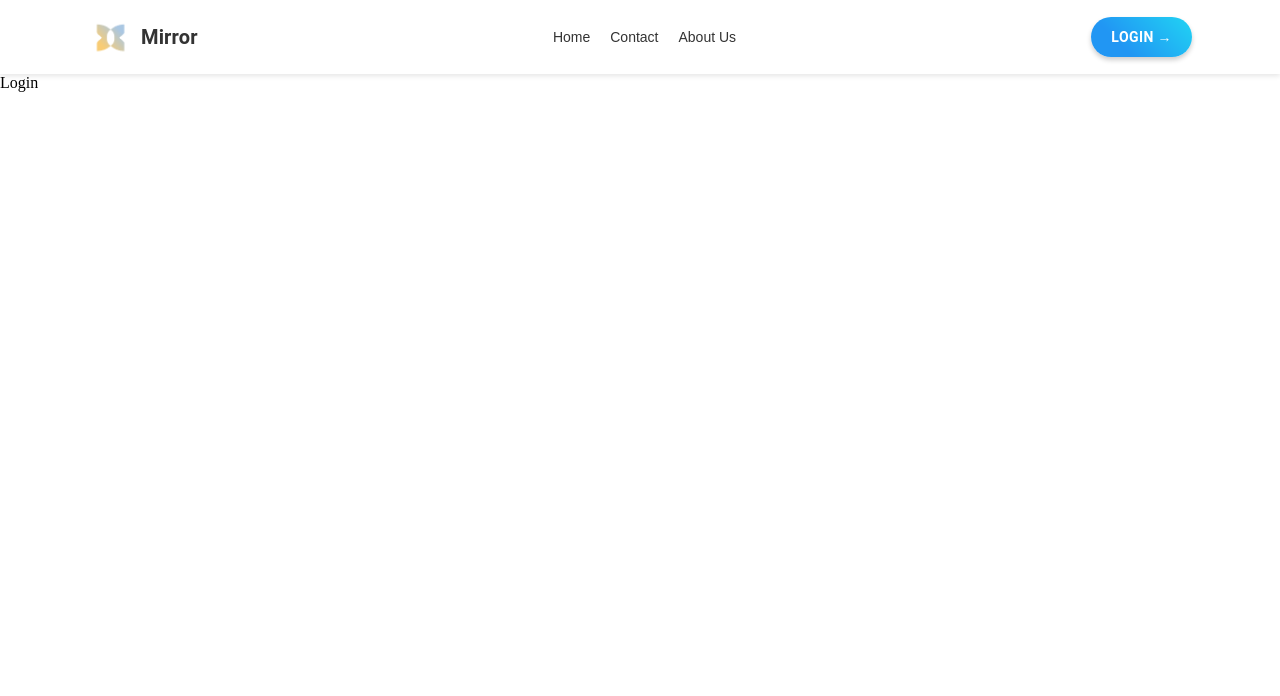
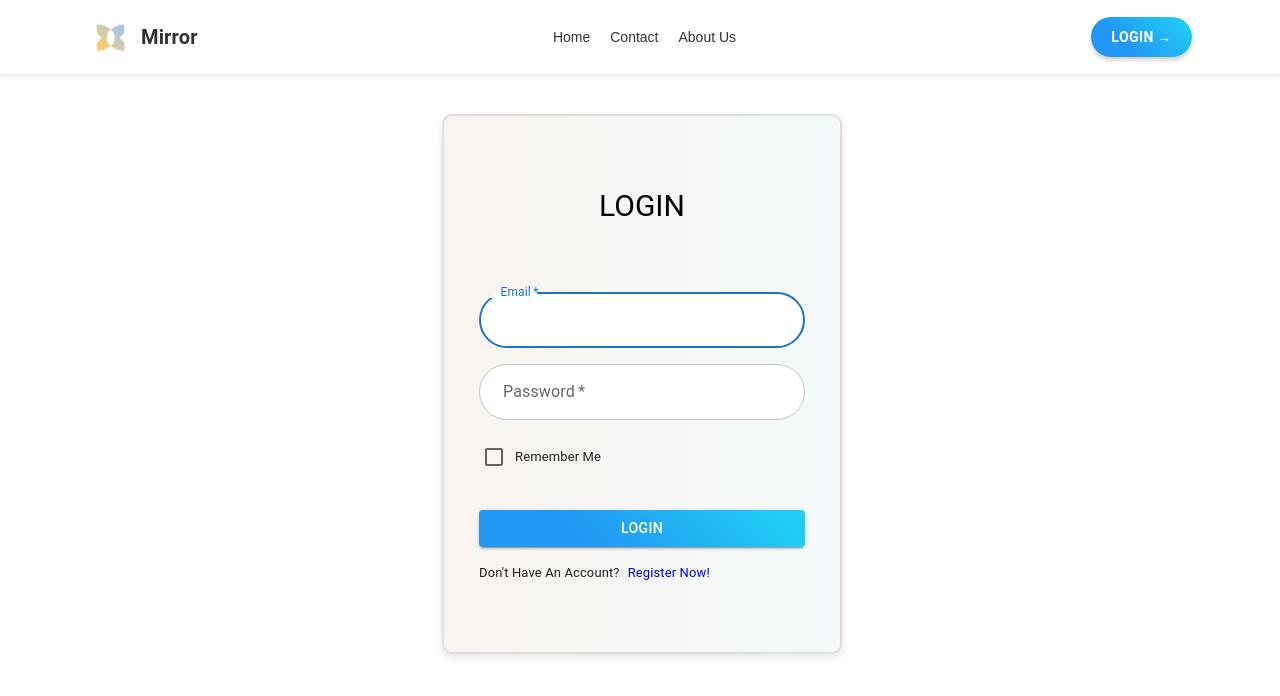
Before and after one commit to IsurangaSilva/Advancements-in-Digital-Healthcare-Technologies, a React (Vite) app in the folder Mirror_Web/frontend/: page /login in a window 1280 px wide. Shown: the top 696 px of the page. Built offline with nearby package versions, Linux system fonts and the light colour scheme.

Commit message:
Login Frontend Functionality Done

```diff
--- a/Mirror_Web/frontend/package.json
+++ b/Mirror_Web/frontend/package.json
@@ -12,6 +12,7 @@
   "dependencies": {
     "@emotion/react": "^11.14.0",
     "@emotion/styled": "^11.14.0",
+    "@mui/icons-material": "^6.4.7",
     "@mui/material": "^6.4.7",
     "axios": "^1.8.3",
     "react": "^19.0.0",
--- a/Mirror_Web/frontend/src/App.jsx
+++ b/Mirror_Web/frontend/src/App.jsx
@@ -10,21 +10,28 @@ import Header from "./components/Header";
 import LoggedInHeader from "./components/LoggedInHeader";
 
 const App = () => {
-  //--------------------Delete this part after creating the login functionality (Begin)--------------------
+  const [isLogged, setIsLogged] = useState(
+    localStorage.getItem("LoggedIn") === "true"
+  );
+
   useEffect(() => {
-    localStorage.setItem("isLogged", "false"); // Change to "true" for a logged-in user
-  }, []);
-  //--------------------Delete this part after creating the login functionality (End)----------------
+    const handleStorageChange = () => {
+      setIsLogged(localStorage.getItem("LoggedIn") === "true");
+    };
 
-  const isLogged = localStorage.getItem("isLogged") === "true";
+    window.addEventListener("storage", handleStorageChange);
+
+   return () => {
+     window.removeEventListener("storage", handleStorageChange);
+   };
+ }, []);
+
 
   return (
     <>
-      {/* Dynamic Header */}
       {isLogged ? <LoggedInHeader /> : <Header />}
 
       <Routes>
-        {/* Home Route (Changes based on login state) */}
         <Route path="/" element={isLogged ? <Dashboard /> : <Home />} />
 
         {/* Public Routes */}
--- a/Mirror_Web/frontend/src/components/LoggedInHeader.jsx
+++ b/Mirror_Web/frontend/src/components/LoggedInHeader.jsx
@@ -1,7 +1,18 @@
 import React from "react";
-import { AppBar, Toolbar, Typography, Box } from "@mui/material";
-import { Link } from "react-router-dom";
+import { AppBar, Toolbar, Typography, Box,MenuItem } from "@mui/material";
+import { Link,useNavigate } from "react-router-dom";
 import Logo from "../assets/logo.png";
+import AccountCircle from "@mui/icons-material/AccountCircle";
+
+
+const logoutHandler = () => {
+  console.log("Hello")
+  localStorage.removeItem("token");
+  localStorage.removeItem("userId");
+  localStorage.removeItem("role");
+  window.localStorage.setItem("LoggedIn", false);
+  window.location.href = "/";
+};
 
 const LoggedInHeader = () => {
   return (
@@ -38,12 +49,29 @@ const LoggedInHeader = () => {
 
         {/* Navigation (Profile & Status) */}
         <Box sx={{ display: "flex", gap: "20px" }}>
-          <Link to="/profile" style={linkStyle}>
-            Profile
-          </Link>
-          <Link to="/status" style={statusLinkStyle}>
-            STATUS →
-          </Link>
+          <div style={{ display: "flex", alignItems: "center" }}>
+            <Link to="/profile" style={linkStyle}>
+               <AccountCircle style={{ marginRight: 5, backgroundColour:"black",color:"black",fontSize:"28px" }} />
+            </Link>
+          </div>
+          <MenuItem
+            onClick={logoutHandler}
+            sx={{
+              background: "linear-gradient(45deg, #2196F3 30%, #21CBF3 90%)",
+              color: "white",
+              padding: "8px 20px",
+              borderRadius: "25px",
+              fontSize: "14px",
+              fontWeight: "bold",
+              textTransform: "none",
+              boxShadow: "0px 3px 5px rgba(0, 0, 0, 0.2)",
+              "&:hover": {
+                background: "linear-gradient(45deg, #1976D2 30%, #2196F3 90%)",
+              },
+            }}
+          >
+            Logout
+          </MenuItem>
         </Box>
       </Toolbar>
     </AppBar>
--- a/Mirror_Web/frontend/src/pages/Login.jsx
+++ b/Mirror_Web/frontend/src/pages/Login.jsx
@@ -1,9 +1,186 @@
-import React from 'react'
+import React, { useState } from "react";
+import axios from "axios";
+import { useNavigate } from "react-router-dom";
+import { TextField, Button, Box, Typography, Container, Paper ,Checkbox,FormControlLabel} from "@mui/material";
 
 const Login = () => {
+  const [email, setEmail] = useState("");
+  const [password, setPassword] = useState("");
+  const [error, setError] = useState("");
+
+  const handleLogin = async (e) => {
+    e.preventDefault();
+
+    try {
+      const response = await axios.post("http://localhost:4000/api/user/login", {
+        email,
+        password
+      });
+      console.log("Login successful", response.data);
+
+      if (response.status === 200) {
+        window.localStorage.setItem("token", response.data.token);
+        window.localStorage.setItem("userId", response.data.userId);
+        window.localStorage.setItem("role", response.data.role);
+
+        window.localStorage.setItem("LoggedIn", true);
+
+        window.location.href = "/";
+      } else {
+        setError(data.message || "Invalid credentials");
+      }
+    } catch (error) {
+      setError("Invalid credentials");
+    }
+  };
+
   return (
-    <div>Login</div>
-  )
-}
+    <Container maxWidth="xs">
+      <Paper
+        sx={{
+          padding: "70px 35px 80px 35px",
+          display: "flex",
+          flexDirection: "column",
+          alignItems: "center",
+          borderRadius: "10px",
+          boxShadow: "0 4px 8px rgba(0, 0, 0, 0.1)",
+          background:
+            "linear-gradient(to right, rgba(243, 232, 222, 0.5), rgba(231, 245, 247, 0.5))",
+          width: 400,
+          margin: "auto",
+          marginTop: "40px",
+          height: "540px",
+          border: "2px solid rgba(0, 0, 0, 0.1)",
+        }}
+      >
+        <Typography
+          variant="h5"
+          sx={{
+            color: "black",
+            marginBottom: 2,
+            fontWeight: 400,
+            textAlign: "center",
+            fontSize: "30px",
+          }}
+        >
+          LOGIN
+        </Typography>
+        {error && (
+          <Typography
+            sx={{
+              color: "red",
+              marginBottom: 2,
+              fontSize: "0.875rem",
+            }}
+          >
+            {error}
+          </Typography>
+        )}
+        <Box
+          component="form"
+          onSubmit={handleLogin}
+          sx={{ width: "100%", marginTop: "50px" }}
+        >
+          <TextField
+            sx={{
+              marginBottom: 2,
+              "& .MuiOutlinedInput-root": {
+                borderRadius: "30px",
+              },
+              "& .MuiOutlinedInput-input": {
+                backgroundColor: "#fff",
+                borderRadius: "30px",
+                paddingLeft: "10px",
+              },
+              "& .MuiInputLabel-root": {
+                paddingLeft: "10px",
+              },
+              "& .MuiOutlinedInput-input::placeholder": {
+                paddingLeft: "10px",
+              },
+            }}
+            fullWidth
+            required
+            label="Email"
+            variant="outlined"
+            value={email}
+            onChange={(e) => setEmail(e.target.value)}
+            autoFocus
+          />
+          <TextField
+            sx={{
+              marginBottom: 2,
+              "& .MuiOutlinedInput-root": {
+                borderRadius: "30px",
+              },
+              "& .MuiOutlinedInput-input": {
+                backgroundColor: "#fff",
+                borderRadius: "30px",
+                paddingLeft: "10px",
+              },
+              "& .MuiInputLabel-root": {
+                paddingLeft: "10px",
+              },
+              "& .MuiOutlinedInput-input::placeholder": {
+                paddingLeft: "10px",
+              },
+            }}
+            fullWidth
+            required
+            label="Password"
+            type="password"
+            variant="outlined"
+            value={password}
+            onChange={(e) => setPassword(e.target.value)}
+          />
 
-export default Login
+          <FormControlLabel
+            control={<Checkbox color="primary" />}
+            label="Remember Me"
+            sx={{
+              "& .MuiFormControlLabel-label": {
+                fontSize: "13px",
+              },
+              paddingLeft: "5px",
+            }}
+          />
+
+          <Button
+            sx={{
+              background: "linear-gradient(45deg, #2196F3 30%, #21CBF3 90%)",
+              color: "#fff",
+              "&:hover": {
+                backgroundColor: "#45a049",
+              },
+              marginTop: 4,
+              width: "100%",
+            }}
+            type="submit"
+            variant="contained"
+          >
+            LogIn
+          </Button>
+          <Box
+            sx={{
+              display: "flex",
+              alignItems: "center",
+              marginTop: 2,
+              fontSize: "12px",
+            }}
+          >
+            <Typography sx={{ marginRight: 1, fontSize: "13px" }}>
+              Don't Have An Account?
+            </Typography>
+            <Typography
+              sx={{ color: "blue", cursor: "pointer", fontSize: "13px" }}
+            >
+              Register Now!
+            </Typography>
+          </Box>
+        </Box>
+      </Paper>
+    </Container>
+  );
+};
+
+export default Login;
```
Also changed, not shown: 1 other file (tests, documents, lock files or other folders).
